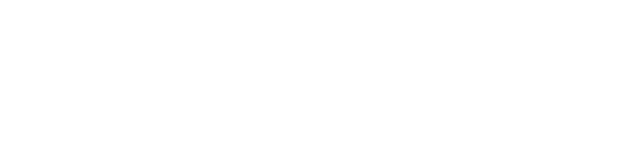
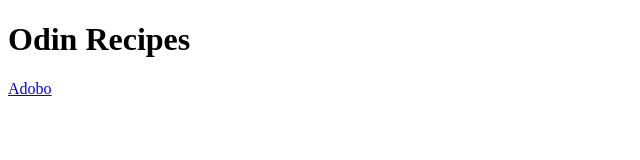
Before and after one commit to YamZ-01/odin-recipes, a plain HTML site: page index.html in a window 1280 px wide. Shown: the whole page, without its empty margins (0-640 px from the left). Drawn offline with Linux system fonts and the light colour scheme.

Commit message:
Add link for adobo.html

```diff
--- a/index.html
+++ b/index.html
@@ -9,7 +9,7 @@
         <link rel="stylesheet" href="">
     </head>
     <body>
-
-        <script src="" async defer></script>
+        <h1>Odin Recipes</h1>
+        <a href="./recipes/adobo.html">Adobo</a>
     </body>
 </html>
```
